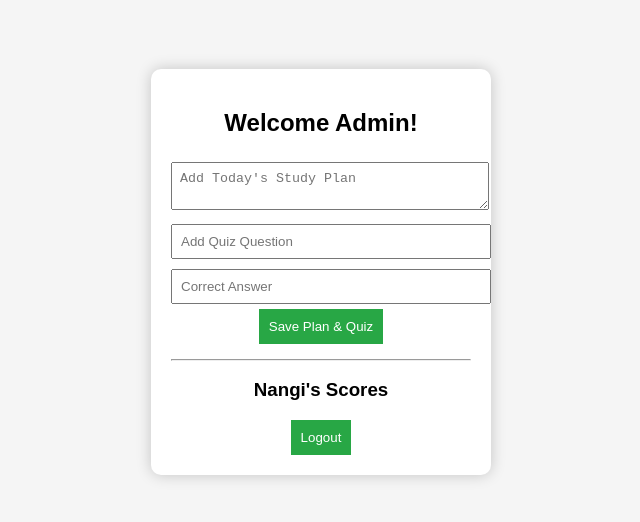
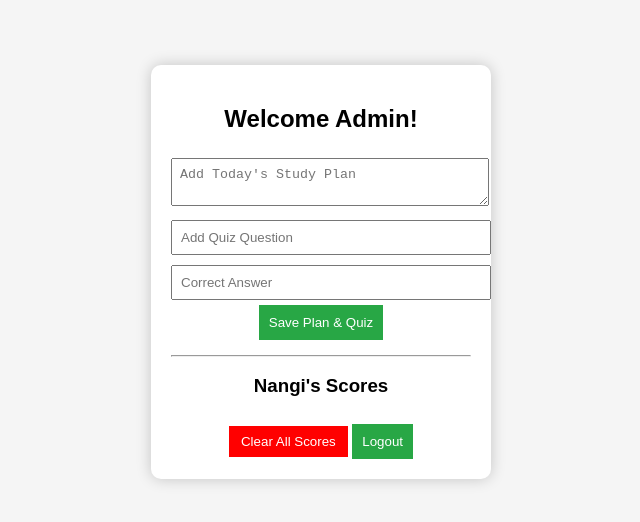
Before and after one commit to ushan-bro/study-tracker, a plain HTML site: page admin.html in a window 1280 px wide. Shown: the part 128-650 px from the top of the page, without its empty margins (319-959 px from the left). Drawn offline with Linux system fonts and the light colour scheme.

Commit message:
Update admin.html

```diff
--- a/admin.html
+++ b/admin.html
@@ -14,6 +14,9 @@
         <hr>
         <h3>Nangi's Scores</h3>
         <ul id="scoreList"></ul>
+        <button onclick="clearScores()" style="margin-top: 10px; padding: 8px 12px; background-color: red; color: white; border: none; cursor: pointer;">
+        Clear All Scores
+        </button>
         <button onclick="logout()">Logout</button>
     </div>
     <script src="admin.js"></script>
```
